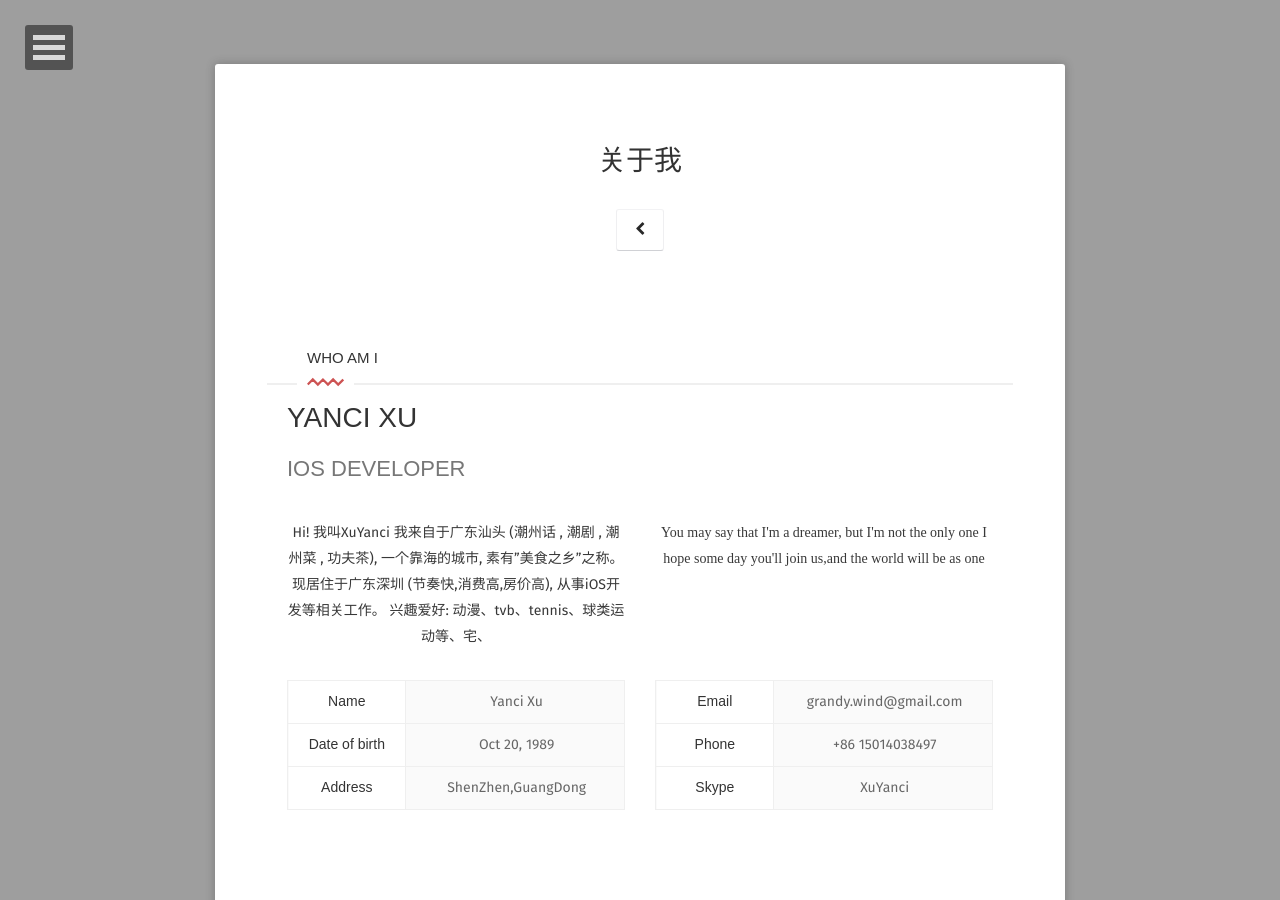
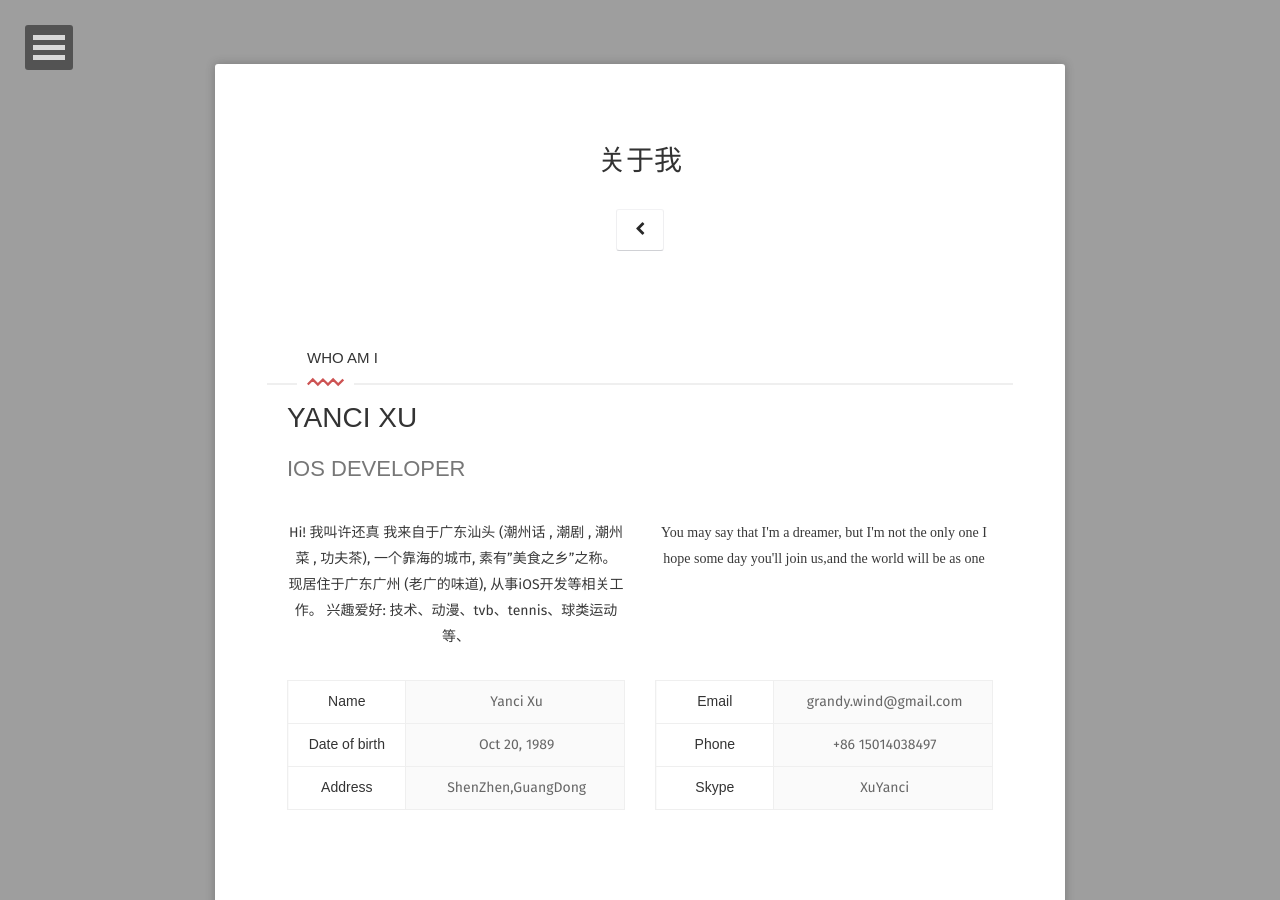
Before and after one commit to XuYanci/XuYanci.github.io, a Jekyll site: the page built from about/index.md, in a window 1280 px wide and 900 px high. Built offline with Jekyll 4.4.1, drawn with Linux system fonts in a browser that asks for light colours; some web fonts are replaced; comment, search, counter and statistics services are not loaded; some of the changed text lies outside the part shown.

Commit message:
upate post

```diff
--- a/_layouts/personal-vcard.html
+++ b/_layouts/personal-vcard.html
@@ -74,12 +74,12 @@ layout: compress
 							<!--Row-->
 							<div class="row">
 								<div class="col-md-6">
-									<p> Hi! 我叫XuYanci
+									<p> Hi! 我叫许还真
 									我来自于广东汕头 (潮州话 , 潮剧 , 潮州菜 , 功夫茶), 一个靠海的城市, 素有”美食之乡”之称。
 
-									现居住于广东深圳 (节奏快,消费高,房价高), 从事iOS开发等相关工作。
+									现居住于广东广州 (老广的味道), 从事iOS开发等相关工作。
 
-									兴趣爱好: 动漫、tvb、tennis、球类运动等、宅、
+									兴趣爱好: 技术、动漫、tvb、tennis、球类运动等、
 									</p>
 								</div>
 								<div class="col-md-6">
@@ -296,19 +296,12 @@ layout: compress
 								<div class="row">
 									<div class="col-md-12">
 								 		<div class="exp-holder margTop">
-								 			<div class="exp">
-												<div class="hgroup">
-													<h4> 深圳大学 – 计算机信息管理 </h4>
-													<h6><i class="icon-calendar"></i> ING <span class="current">Current</span></h6>
-												</div>
-												<p></p>
-												</div>
 											<div class="exp">
 												<div class="hgroup">
-													<h4> 深圳技师学院 - 软件工程 </h4>
+													<h4> 深圳大学 - 信息管理 </h4>
 													<h6><i class="icon-calendar"></i>2005 - 2010</h6>
 												</div>
-												<p>在校主修软件工程课程,系统学习了 C++ , 数据库设计 , C#.net , 操作系统 , 计算机组成原理等课程。 并在校参与实验室 , 扩展了自己的编码能力。</p>
+												<p>在校主修信息管理,系统学习了 C++ , 数据库设计 ,  操作系统 , 计算机组成原理等课程。 并在校参与实验室 , 扩展了自己的编码能力。</p>
 												</div>
 								 		</div>
 									</div>
```
